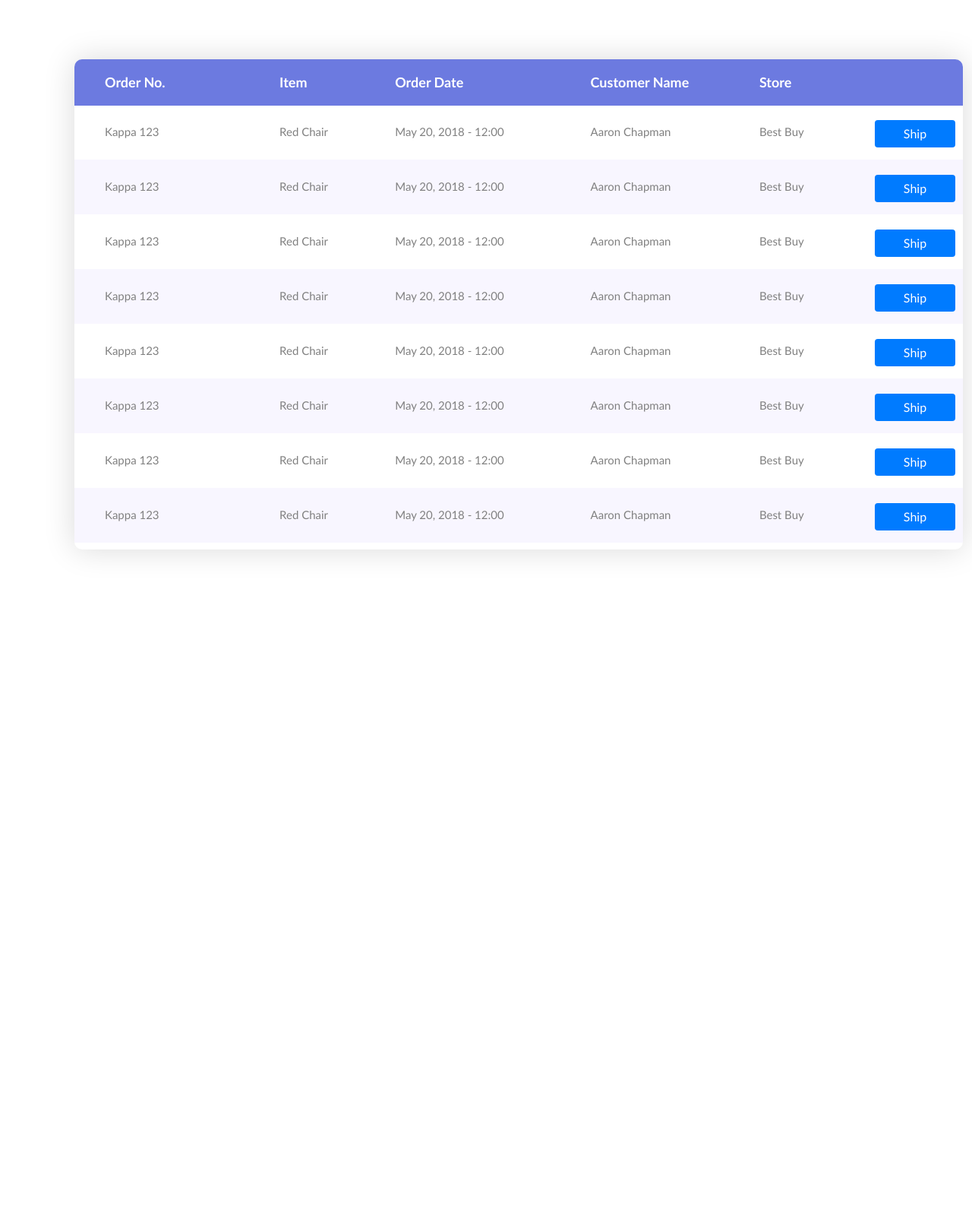
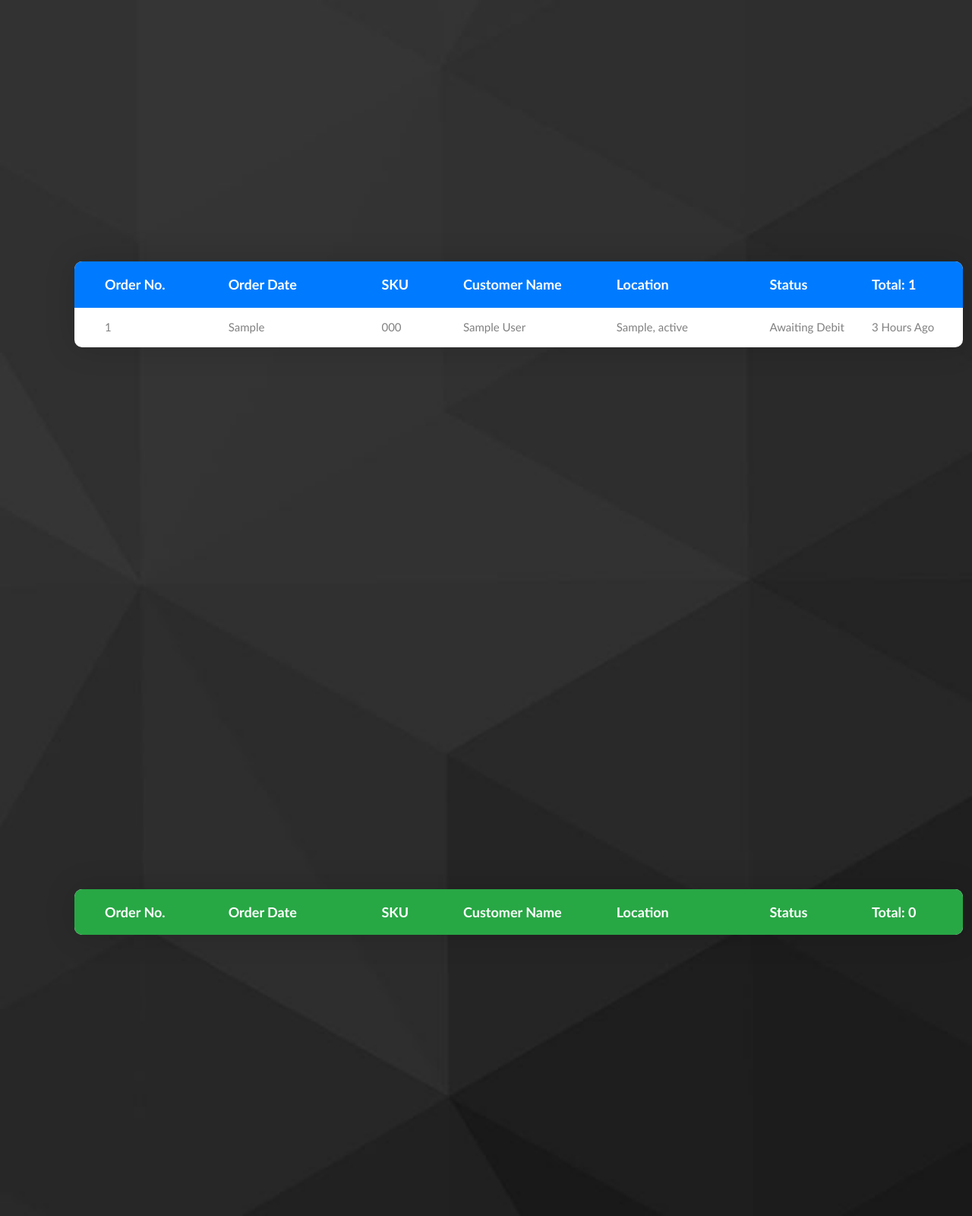
Before and after one commit to stevenh0/chair, a Django app: page /dashboard/ in a window 1280 px wide; the page is wider, and only the part inside the window is pictured. Shown: that part at 76% size. Before the commit the page ends 731 px from the top of that part, so only its background shows below. Run offline with Django 3.2, Linux system fonts and the light colour scheme; a user stored in the database is signed in; tables that the repository leaves empty hold one stand-in row (values such as "Sample post"); lists and menus that the app fills with data are empty; some libraries are stand-ins or nearby versions.

Commit message:
finished order tables

```diff
--- a/chair/order_processing/bestbuy.py
+++ b/chair/order_processing/bestbuy.py
@@ -13,6 +13,8 @@
                      {"start_date": date, "paginate": False}, headers=headers)
     r_data = json.loads(r.content)
     orders = r_data.get('orders')
+    if not orders:
+        return 0
     for order in orders:
         # grab necessary fields for newegg stuff and enter them into the db
         load_order(order)
--- a/chair/static/css/dashboard.css
+++ b/chair/static/css/dashboard.css
@@ -10,10 +10,9 @@
 
 .landing-img {
   position: relative;
-  background: url("../img/background.jpg") no-repeat;
+  background: url("../img/background.jpg") repeat;
   background-size: cover;
   background-position: center;
-  height: 100vh;
 }
 
 .dark-overlay {
@@ -24,7 +23,6 @@
   width: 100%;
   height: 100%;
 }
-
 /* ------------------------------------ */
 a {
   margin: 0px;
@@ -182,28 +180,32 @@
 }
 
 .column1 {
-  width: 23%;
+  width: 15%;
   padding-left: 40px;
 }
 
 .column2 {
-  width: 13%;
+  width: 15%;
 }
 
 .column3 {
-  width: 22%;
+  width: 8%;
 }
 
 .column4 {
-  width: 19%;
+  width: 15%;
 }
 
 .column5 {
-  width: 13%;
+  width: 15%;
 }
 
 .column6 {
   width: 10%;
+}
+
+.column7 {
+  width: 9%;
 }
 
 .table100-head th {
@@ -243,8 +245,14 @@
   font-size: 18px;
   color: #fff;
   line-height: 1.4;
+}
 
-  background-color: #6c7ae0;
+.pending {
+  background-color: #007bff;
+}
+
+.complete {
+  background-color: #28a745;
 }
 
 .table100.ver1 td {
--- a/chair/views.py
+++ b/chair/views.py
@@ -2,6 +2,7 @@
 from django.contrib.auth.decorators import login_required
 from django.urls import reverse
 from django.http import JsonResponse
+from django.db.models import Q
 
 from scraper.settings import BESTBUY_KEY, CARRIER_CODE
 from chair.models import Order, OrderStatus
@@ -18,12 +19,11 @@
 # have to parse newegg_feed to get tracking_id -> update tracking_id on bestbuy side
 @login_required()
 def dashboard(request):
-    completed = Order.objects.filter(status='RECEIVED')
-    pending = Order.objects.filter(status='WAITING_ACCEPTANCE')
-    shipping = Order.objects.filter(status='SHIPPING')
-    cancelled = Order.objects.filter(status='CANCELLED')
-    return render(request, "chair/dashboard.html", context={'completed': completed, 'pending': pending,
-                                                            'shipping': shipping, 'cancelled': cancelled})
+    completed = Order.objects.filter(
+        Q(status='RECEIVED') | Q(status='CANCELLED') | Q(status='REFUSED') | Q(status='CLOSED'))
+    pending = Order.objects.filter(
+        Q(status='WAITING_ACCEPTANCE') | Q(status='WAITING_DEBIT_PAYMENT') | Q(status='SHIPPING'))
+    return render(request, "chair/dashboard.html", context={'completed': reversed(completed), 'pending': reversed(pending), 'completed_len': len(completed), 'pending_len': len(pending)})
 
 
 @login_required()
--- a/templates/chair/dashboard.html
+++ b/templates/chair/dashboard.html
@@ -4,124 +4,113 @@
 <link rel="stylesheet" type="text/css" href="{% static 'utils/select2.css' %}">
 <link rel="stylesheet" type="text/css" href="{% static 'utils/animate.css' %}">
 
-<div class="noselect">
-  <div class="landing-inner text-light">
+<div class="landing-img noselect">
 
   <div class="limiter">
+
     <div class="container-table100">
       <div class="wrap-table100">
         <div class="table100 ver1 m-b-110">
           <div class="table100-head">
             <table>
               <thead>
-                  <tr class="row100 head">
+                <tr class="row100 head pending">
                   <th class="cell100 column1">Order No.</th>
-                    <th class="cell100 column2">Item</th>
-                    <th class="cell100 column3">Order Date</th>
+                  <th class="cell100 column2">Order Date</th>
+                  <th class="cell100 column3">SKU</th>
                   <th class="cell100 column4">Customer Name</th>
-                    <th class="cell100 column5">Store</th>
-                    <th class="cell100 column6"></th>
+                  <th class="cell100 column5">Location</th>
+                  <th class="cell100 column6">Status</th>
+                  <th class="cell100 column7">Total: {{ pending_len }}</th>
                 </tr>
               </thead>
             </table>
           </div>
-
           <div class="table100-body js-pscroll">
             <table>
               <tbody>
+                {% for order in pending %}
                 <tr class="row100 body">
-                    <td class="cell100 column1">Kappa 123</td>
-                    <td class="cell100 column2">Red Chair</td>
-                    <td class="cell100 column3">May 20, 2018 - 12:00</td>
-                    <td class="cell100 column4">Aaron Chapman</td>
-                    <td class="cell100 column5">Best Buy</td>
-                    <td class="cell100 column6">
-                      <input type="submit" value="Ship" class="btn btn-primary btn-block mt-1" />
+                  <td class="cell100 column1">{{ order.order_id }}</td>
+                  <td class="cell100 column2">{{ order.received }}</td>
+                  <td class="cell100 column3">{{ order.part_number }}</td>
+                  <td class="cell100 column4">{{ order.customer_id.firstname }} {{order.customer_id.lastname }}</td>
+                  <td class="cell100 column5">{{ order.customer_id.city }}, {{ order.customer_id.state }}</td>
+
+                  {% if order.status == 'SHIPPING' %}
+                  <td class="cell100 column6">Shipping</td>
+                  <td class="cell100 column7">
+                    <button class="btn btn-primary" />Send
+                    <i class="fa fa-send fa-fw" aria-hidden="true" />
                   </td>
+                  {% else %} {% if order.status == 'WAITING_ACCEPTANCE' %}
+                  <td class="cell100 column6">Awaiting Accept</td>
+                  <td class="cell100 column7">
+                    <button class="btn btn-success" />Accept
+                    <i class="fa fa-check fa-fw" aria-hidden="true" />
+                  </td>
+                  {% else %} {% if order.status == 'WAITING_DEBIT_PAYMENT' %}
+                  <td class="cell100 column6">Awaiting Debit</td>
+                  <td class="cell100 column7">
+                    3 Hours Ago
+                  </td> {% endif %} {% endif %} {% endif %}
+
                 </tr>
-                  <tr class="row100 body">
-                    <td class="cell100 column1">Kappa 123</td>
-                    <td class="cell100 column2">Red Chair</td>
-                    <td class="cell100 column3">May 20, 2018 - 12:00</td>
-                    <td class="cell100 column4">Aaron Chapman</td>
-                    <td class="cell100 column5">Best Buy</td>
-                    <td class="cell100 column6">
-                      <input type="submit" value="Ship" class="btn btn-primary btn-block mt-1" />
-                    </td>
-                  </tr>
-                  <tr class="row100 body">
-                    <td class="cell100 column1">Kappa 123</td>
-                    <td class="cell100 column2">Red Chair</td>
-                    <td class="cell100 column3">May 20, 2018 - 12:00</td>
-                    <td class="cell100 column4">Aaron Chapman</td>
-                    <td class="cell100 column5">Best Buy</td>
-                    <td class="cell100 column6">
-                      <input type="submit" value="Ship" class="btn btn-primary btn-block mt-1" />
-                    </td>
-                  </tr>
-                  <tr class="row100 body">
-                    <td class="cell100 column1">Kappa 123</td>
-                    <td class="cell100 column2">Red Chair</td>
-                    <td class="cell100 column3">May 20, 2018 - 12:00</td>
-                    <td class="cell100 column4">Aaron Chapman</td>
-                    <td class="cell100 column5">Best Buy</td>
-                    <td class="cell100 column6">
-                      <input type="submit" value="Ship" class="btn btn-primary btn-block mt-1" />
-                    </td>
-                  </tr>
-                  <tr class="row100 body">
-                    <td class="cell100 column1">Kappa 123</td>
-                    <td class="cell100 column2">Red Chair</td>
-                    <td class="cell100 column3">May 20, 2018 - 12:00</td>
-                    <td class="cell100 column4">Aaron Chapman</td>
-                    <td class="cell100 column5">Best Buy</td>
-                    <td class="cell100 column6">
-                      <input type="submit" value="Ship" class="btn btn-primary btn-block mt-1" />
-                    </td>
-                  </tr>
-                  <tr class="row100 body">
-                    <td class="cell100 column1">Kappa 123</td>
-                    <td class="cell100 column2">Red Chair</td>
-                    <td class="cell100 column3">May 20, 2018 - 12:00</td>
-                    <td class="cell100 column4">Aaron Chapman</td>
-                    <td class="cell100 column5">Best Buy</td>
-                    <td class="cell100 column6">
-                      <input type="submit" value="Ship" class="btn btn-primary btn-block mt-1" />
-                    </td>
-                  </tr>
-                  <tr class="row100 body">
-                    <td class="cell100 column1">Kappa 123</td>
-                    <td class="cell100 column2">Red Chair</td>
-                    <td class="cell100 column3">May 20, 2018 - 12:00</td>
-                    <td class="cell100 column4">Aaron Chapman</td>
-                    <td class="cell100 column5">Best Buy</td>
-                    <td class="cell100 column6">
-                      <input type="submit" value="Ship" class="btn btn-primary btn-block mt-1" />
-                    </td>
-                  </tr>
-                  <tr class="row100 body">
-                    <td class="cell100 column1">Kappa 123</td>
-                    <td class="cell100 column2">Red Chair</td>
-                    <td class="cell100 column3">May 20, 2018 - 12:00</td>
-                    <td class="cell100 column4">Aaron Chapman</td>
-                    <td class="cell100 column5">Best Buy</td>
-                    <td class="cell100 column6">
-                      <input type="submit" value="Ship" class="btn btn-primary btn-block mt-1" />
-                    </td>
-                  </tr>
-                  <tr class="row100 body">
-                    <td class="cell100 column1">Kappa 123</td>
-                    <td class="cell100 column2">Red Chair</td>
-                    <td class="cell100 column3">May 20, 2018 - 12:00</td>
-                    <td class="cell100 column4">Aaron Chapman</td>
-                    <td class="cell100 column5">Best Buy</td>
-                    <td class="cell100 column6">
-                      <input type="submit" value="Ship" class="btn btn-primary btn-block mt-1" />
-                    </td>
-                  </tr>
+                {% endfor %}
               </tbody>
             </table>
           </div>
+        </div>
+      </div>
+    </div>
+
+    <div class="container-table100">
+      <div class="wrap-table100">
+        <div class="table100 ver1 m-b-110">
+          <div class="table100-head">
+            <table>
+              <thead>
+                <tr class="row100 head complete">
+                  <th class="cell100 column1">Order No.</th>
+                  <th class="cell100 column2">Order Date</th>
+                  <th class="cell100 column3">SKU</th>
+                  <th class="cell100 column4">Customer Name</th>
+                  <th class="cell100 column5">Location</th>
+                  <th class="cell100 column6">Status</th>
+                  <th class="cell100 column7">Total: {{ completed_len }}</th>
+                </tr>
+              </thead>
+            </table>
+          </div>
+          <div class="table100-body js-pscroll">
+            <table>
+              <tbody>
+                {% for order in completed %}
+                <tr class="row100 body">
+                  <td class="cell100 column1">{{ order.order_id }}</td>
+                  <td class="cell100 column2">{{ order.received }}</td>
+                  <td class="cell100 column3">{{ order.part_number }}</td>
+                  <td class="cell100 column4">{{ order.customer_id.firstname }} {{order.customer_id.lastname }}</td>
+                  <td class="cell100 column5">{{ order.customer_id.city }}, {{ order.customer_id.state }}</td>
+
+                  {% if order.status == 'RECEIVED' %}
+                  <td class="cell100 column6" style="color: #28a745">Received</td>
+                  {% else %} {% if order.status == 'CANCELED' %}
+                  <td class="cell100 column6" style="color: #dc3545">CANCELED</td>
+                  {% else %} {% if order.status == 'CLOSED' %}
+                  <td class="cell100 column6" style="color: #dc3545">Closed</td>
+                  {% else %} {% if order.status == 'REFUSED' %}
+                  <td class="cell100 column6" style="color: #dc3545">Refused</td>
+                  {% endif %} {% endif %} {% endif %} {% endif %}
+
+                  <td class="cell100 column7">
+                    <button class="btn btn-dark" />Details
+                    <i class="fa fa-caret-down fa-fw" aria-hidden="true" />
+                  </td>
+                </tr>
+                {% endfor %}
+              </tbody>
+            </table>
           </div>
         </div>
       </div>
@@ -130,8 +119,9 @@
   </div>
 </div>
 
+
+
 <script src="{% static 'js/select2.js' %}"></script>
-
 <script src="{% static 'js/perfect-scrollbar.js' %}"></script>
 <script>
   $('.js-pscroll').each(function () {
```
Also changed, not shown: chair/product_info.py (+15 -12 lines). Lines whose indentation alone changed are shown as unchanged.
